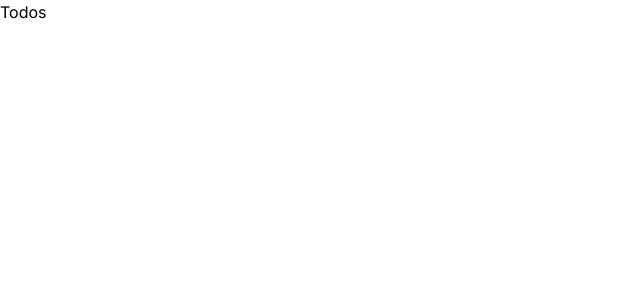
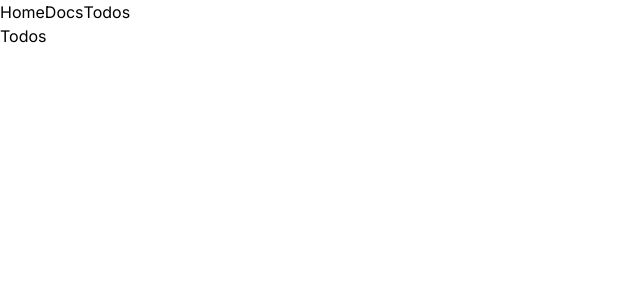
Before and after one commit to andresolive/next-13, a Next.js app: page /todos in a window 1280 px wide. Shown: the top 300 px of the page, without its empty margins (0-640 px from the left). Built offline with nearby package versions, Linux system fonts and the light colour scheme.

Commit message:
add navigation in root layout

```diff
--- a/app/layout.tsx
+++ b/app/layout.tsx
@@ -1,21 +1,41 @@
-import './globals.css'
-import { Inter } from 'next/font/google'
+import Link from 'next/link';
+import './globals.css';
+import { Inter } from 'next/font/google';
 
-const inter = Inter({ subsets: ['latin'] })
+const inter = Inter({ subsets: ['latin'] });
 
 export const metadata = {
   title: 'Create Next App',
   description: 'Generated by create next app',
-}
+};
+
+const links = [
+  { href: '/', label: 'Home' },
+  { href: '/docs', label: 'Docs' },
+  { href: '/todos', label: 'Todos' },
+];
 
 export default function RootLayout({
   children,
 }: {
-  children: React.ReactNode
+  children: React.ReactNode;
 }) {
   return (
     <html lang="en">
-      <body className={inter.className}>{children}</body>
+      <body className={inter.className}>
+        <header>
+          <nav>
+            <ul className="flex items-center">
+              {links.map((link) => (
+                <li key={link.label}>
+                  <Link href={link.href}>{link.label}</Link>
+                </li>
+              ))}
+            </ul>
+          </nav>
+        </header>
+        <div>{children}</div>
+      </body>
     </html>
-  )
+  );
 }
```
